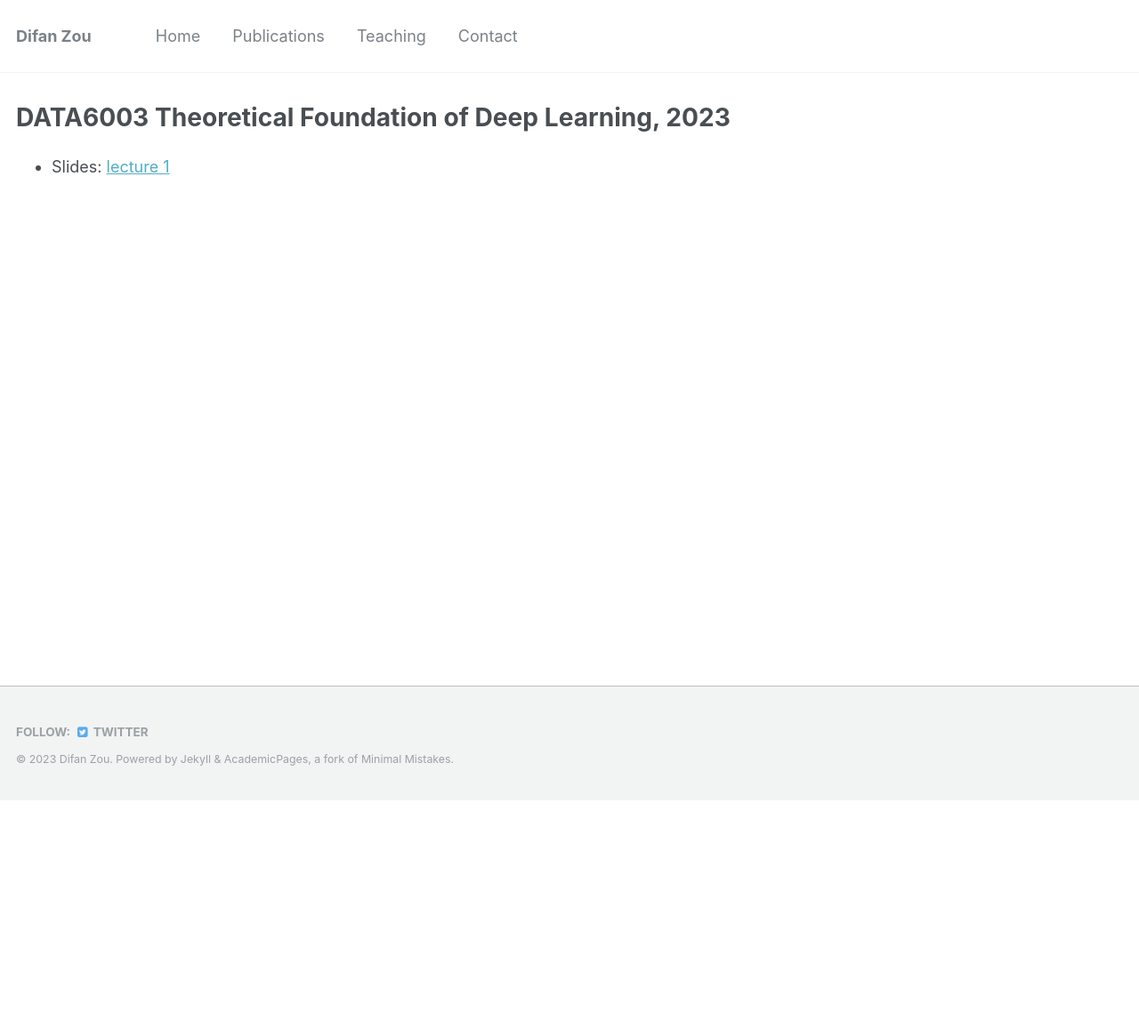
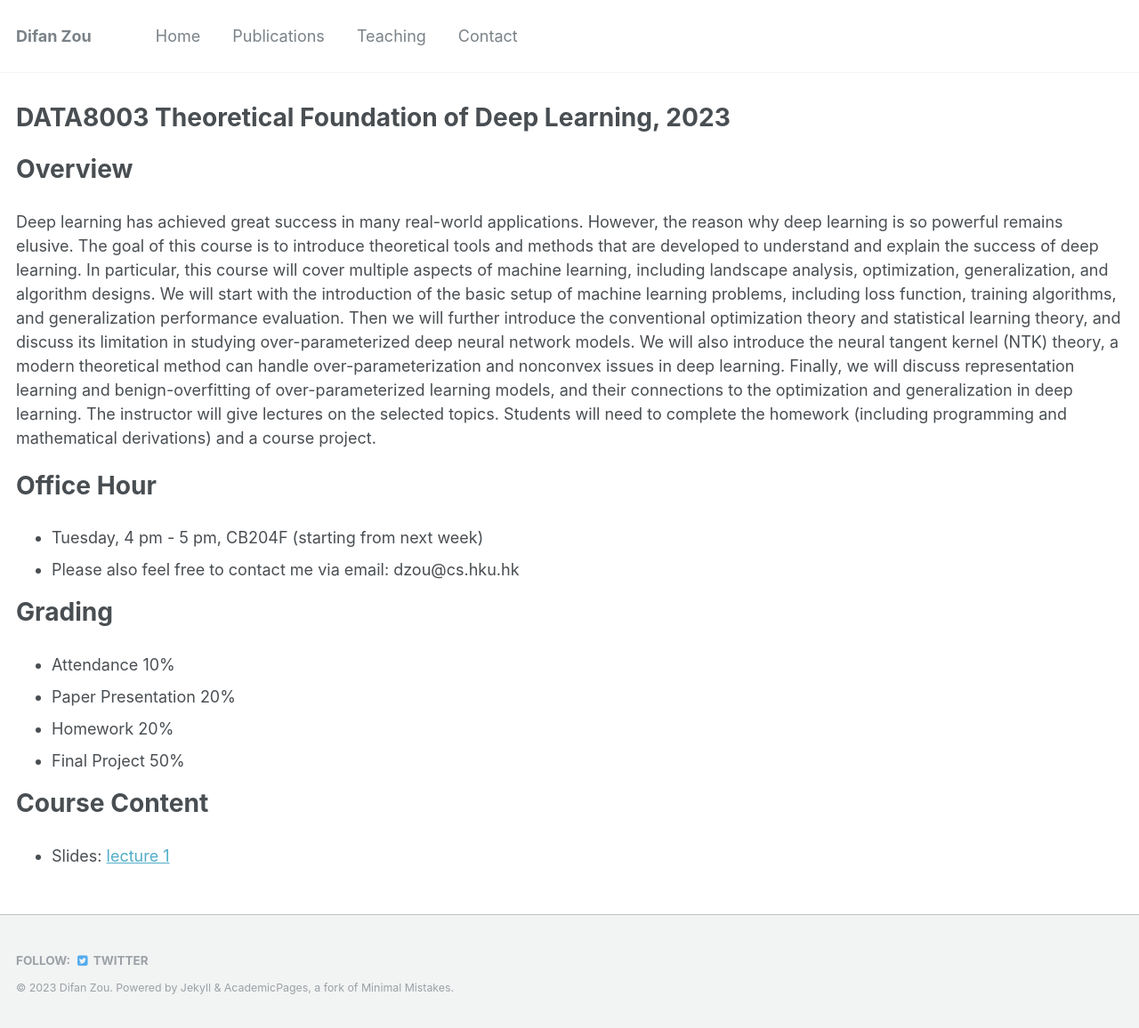
Before and after one commit to difanzou/difanzou.github.io, a Jekyll site: the page built from _teaching/2023-fall-teaching.md, in a window 1280 px wide. Shown: the whole page at 89% size. Built offline with Jekyll 4.4.1, drawn with Linux system fonts in a browser that asks for light colours; before the commit the page ends 900 px from its top, so only the background shows below that.

Commit message:
add teaching and group

```diff
--- a/_teaching/2023-fall-teaching.md
+++ b/_teaching/2023-fall-teaching.md
@@ -1,8 +1,25 @@
 ---
 layout: splash
-title: "DATA6003 Theoretical Foundation of Deep Learning, 2023"
+title: "DATA8003 Theoretical Foundation of Deep Learning, 2023"
 permalink: /teaching/2023-fall-teaching
 ---
+# Overview
+
+Deep learning has achieved great success in many real-world applications. However, the reason why deep learning is so powerful remains elusive. The goal of this course is to introduce theoretical tools and methods that are developed to understand and explain the success of deep learning. In particular, this course will cover multiple aspects of machine learning, including landscape analysis, optimization, generalization, and algorithm designs. We will start with the introduction of the basic setup of machine learning problems, including loss function, training algorithms, and generalization performance evaluation. Then we will further introduce the conventional optimization theory and statistical learning theory, and discuss its limitation in studying over-parameterized deep neural network models. We will also introduce the neural tangent kernel (NTK) theory, a modern theoretical method can handle over-parameterization and nonconvex issues in deep learning. Finally, we will discuss representation learning and benign-overfitting of over-parameterized learning models, and their connections to the optimization and generalization in deep learning. The instructor will give lectures on the selected topics. Students will need to complete the homework (including programming and mathematical derivations) and a course project.
+
+# Office Hour
+
+* Tuesday, 4 pm - 5 pm, CB204F (starting from next week)
+* Please also feel free to contact me via email: dzou@cs.hku.hk
 
 
+# Grading
+
+* Attendance 10%
+* Paper Presentation 20%
+* Homework 20%
+* Final Project 50%
+
+# Course Content
+
 * Slides: [lecture 1](https://drive.google.com/file/d/1Z3JX-ULSwMEtNRB5h08BKIGuTMo5vdK2/view?usp=sharing)
```
